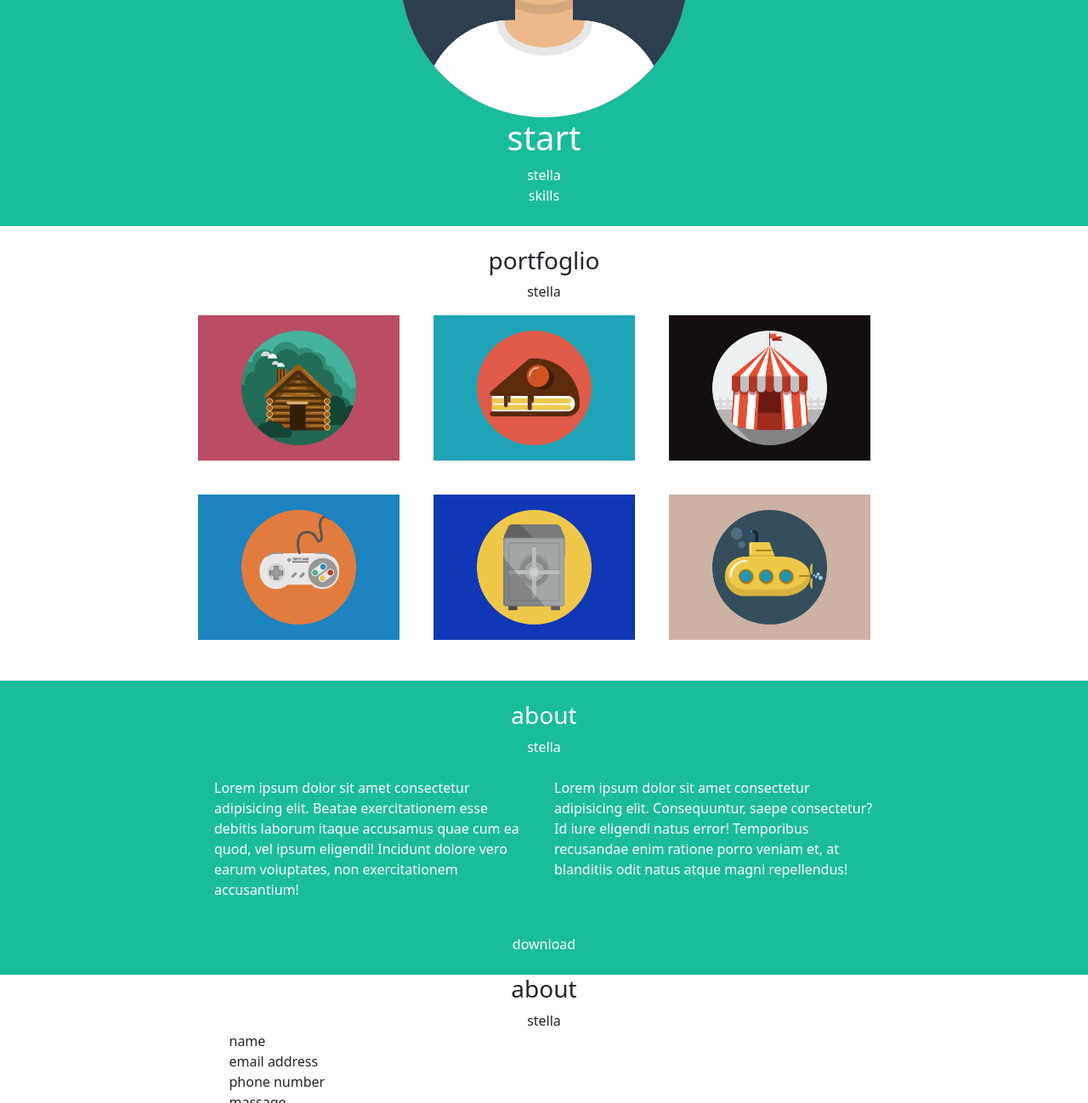
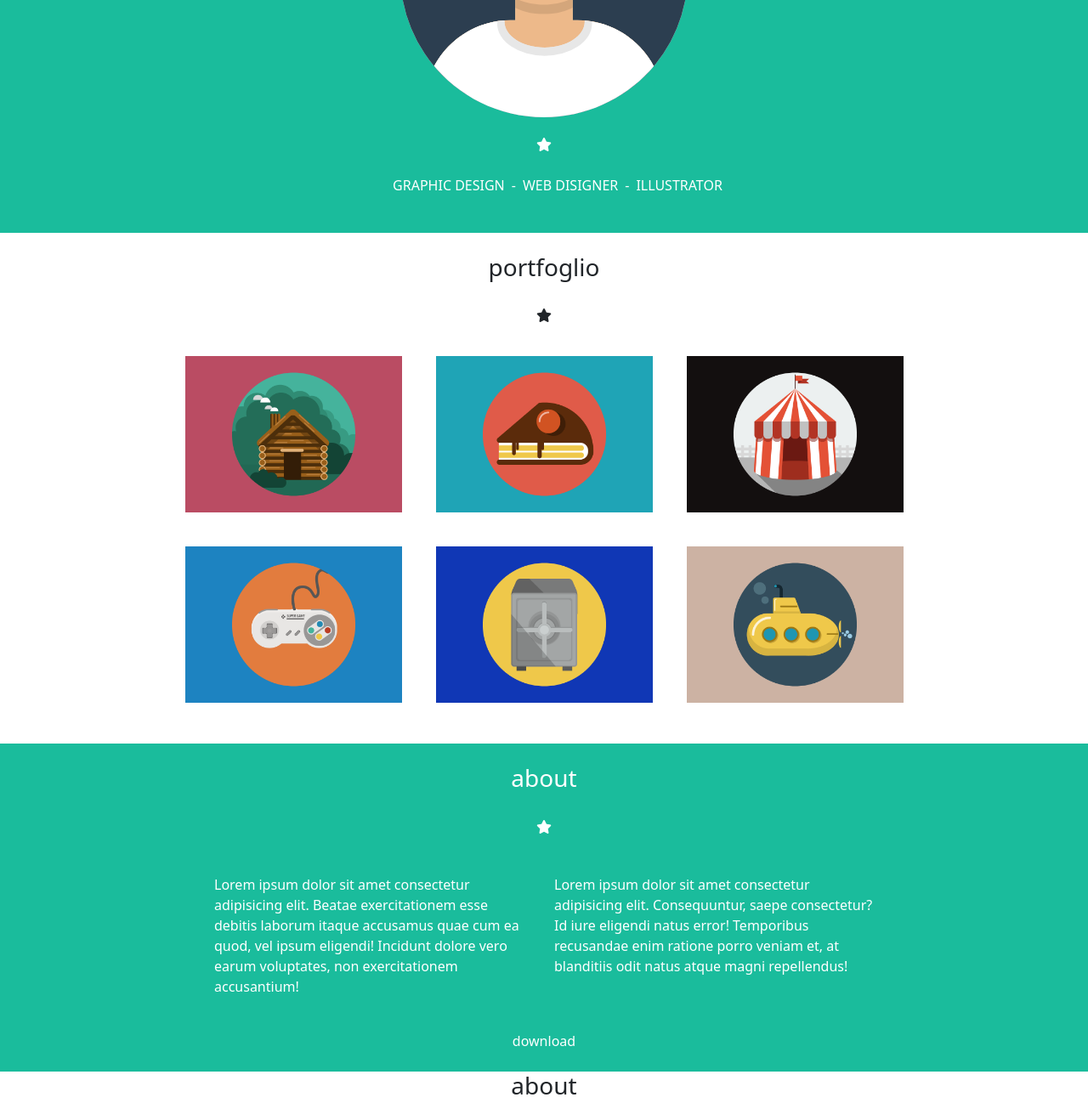
Before and after one commit to tinotringali/html-css-bootstrap-freelancer, a plain HTML site: page index.html in a window 1280 px wide. Shown: the part 371-1669 px from the top of the page at 85% size. Drawn offline with nearby package versions, Linux system fonts and the light colour scheme.

Commit message:
agg stelle e skills

```diff
--- a/css/style.css
+++ b/css/style.css
@@ -13,16 +13,13 @@ color: white;
 header{
 height: 90px;
 }
-
+ul li{
+list-style: none;
+}
 #start,
 #about{
 background-color: var(--profile-green);
 color: white;
-}
-
-.debug_img{
-background-color: limegreen;
-height: 300px;
 }
 
 footer{
--- a/index.html
+++ b/index.html
@@ -8,6 +8,9 @@
     <link href="https://cdn.jsdelivr.net/npm/bootstrap@5.0.2/dist/css/bootstrap.min.css" rel="stylesheet"
     integrity="sha384-EVSTQN3/azprG1Anm3QDgpJLIm9Nao0Yz1ztcQTwFspd3yD65VohhpuuCOmLASjC" crossorigin="anonymous">
     <!-- bootstrap -->
+    <!-- font-awesome -->
+    <link rel="stylesheet" href="https://cdnjs.cloudflare.com/ajax/libs/font-awesome/6.3.0/css/all.min.css" integrity="sha512-SzlrxWUlpfuzQ+pcUCosxcglQRNAq/DZjVsC0lE40xsADsfeQoEypE+enwcOiGjk/bSuGGKHEyjSoQ1zVisanQ==" crossorigin="anonymous" referrerpolicy="no-referrer" />
+    <!-- font-awesome -->
     <link rel="stylesheet" href="css/style.css">
     <title>Bootstrp freelancer</title>
 </head>
@@ -26,20 +29,30 @@
         <section id="start">
             <div class="container py-4 text-center">
                 <div><img class="col-4" src="img/avatar.svg" alt=""></div>
-                <div>
-                    <h1>start</h1>
+                <div id="star">
+                    <i class="fa-solid fa-star py-4"></i>
                 </div>
-                <div>stella</div>
-                <div>skills</div>
+                <div class="container">
+                    <ul class="d-flex justify-content-center">
+                        <li class="p-1">GRAPHIC DESIGN</li>
+                        <span class="p-1">-</span>
+                        <li class="p-1">WEB DISIGNER</li>
+                        <span class="p-1">-</span>
+                        <li class="p-1">ILLUSTRATOR</li>
+                    </ul>
+
+                </div>
             </div>
         </section>
         <section id="portfoglio">
             <div class="container py-4 text-center">
                 <div>
                     <h3>portfoglio</h3>
-                    <div>stella</div>
+                    <div id="star">
+                        <i class="fa-solid fa-star py-4"></i>
+                    </div>
                 </div>
-                <div class="container row flex-column flex-md-row justify-content-center">
+                <div class="container ">
                     <div class="row flex-column flex-md-row justify-content-center">
                         <div class="text-center mt-3 mb-4 rounded-3 col col-md-5 col-lg-3 mx-md-2">
                             <img class="img-fluid" src="img/cabin.png" alt="#">
@@ -59,13 +72,16 @@
                         <div class="text-center mt-3 mb-4 rounded-3 col col-md-5 col-lg-3 mx-md-2">
                             <img class="img-fluid" src="img/submarine.png" alt="#">
                         </div>
-                   </div>
+                    </div>
+                </div>
             </div>
         </section>
         <section id="about">
             <div class="container py-4 text-center">
                 <h3>about</h3>
-                <div>stella</div>
+                <div id="star">
+                    <i class="fa-solid fa-star py-4"></i>
+                </div>
             </div>
                 <div class="w-75 mx-auto row flex-md-row flex-column justify-content-center">
                     <p class="col col-md-5">Lorem ipsum dolor sit amet consectetur adipisicing elit. Beatae exercitationem esse
@@ -81,7 +97,9 @@
             <div class="container">
                 <div class="text-center">
                     <h3>about</h3>
-                    <div>stella</div>
+                    <div id="star">
+                        <i class="fa-solid fa-star py-4"></i>
+                    </div>
                 </div>
                 <div class="w-75 mx-auto">
                     <ul class="list-unstyled text-left px-5">
```
